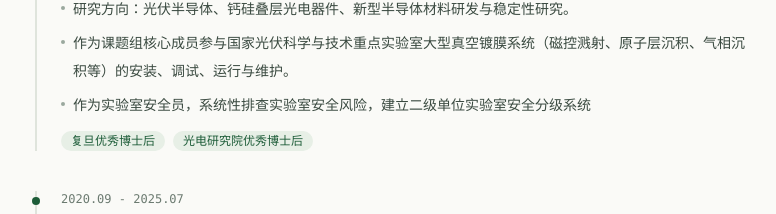
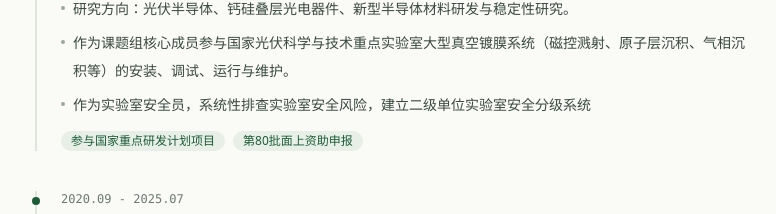
Before and after one commit to Miaodh1998/Miaodh1998.github.io, a React (Vite) app: page / in a window 1280 px wide. Shown: the part 2056-2270 px from the top of the page, without its empty margins (245-1021 px from the left). Built offline with nearby package versions, Linux system fonts and the light colour scheme.

Commit message:
update fudan badges

```diff
--- a/src/sections/Experience.tsx
+++ b/src/sections/Experience.tsx
@@ -18,7 +18,7 @@ const entries: Entry[] = [
       '作为课题组核心成员参与国家光伏科学与技术重点实验室大型真空镀膜系统（磁控溅射、原子层沉积、气相沉积等）的安装、调试、运行与维护。',
       '作为实验室安全员，系统性排查实验室安全风险，建立二级单位实验室安全分级系统',
     ],
-    badges: [{ text: '复旦优秀博士后', accent: true }, { text: '光电研究院优秀博士后', accent: true }],
+    badges: [{ text: '参与国家重点研发计划项目', accent: true }, { text: '第80批面上资助申报', accent: true }],
   },
   {
     period: '2020.09 - 2025.07',
```
